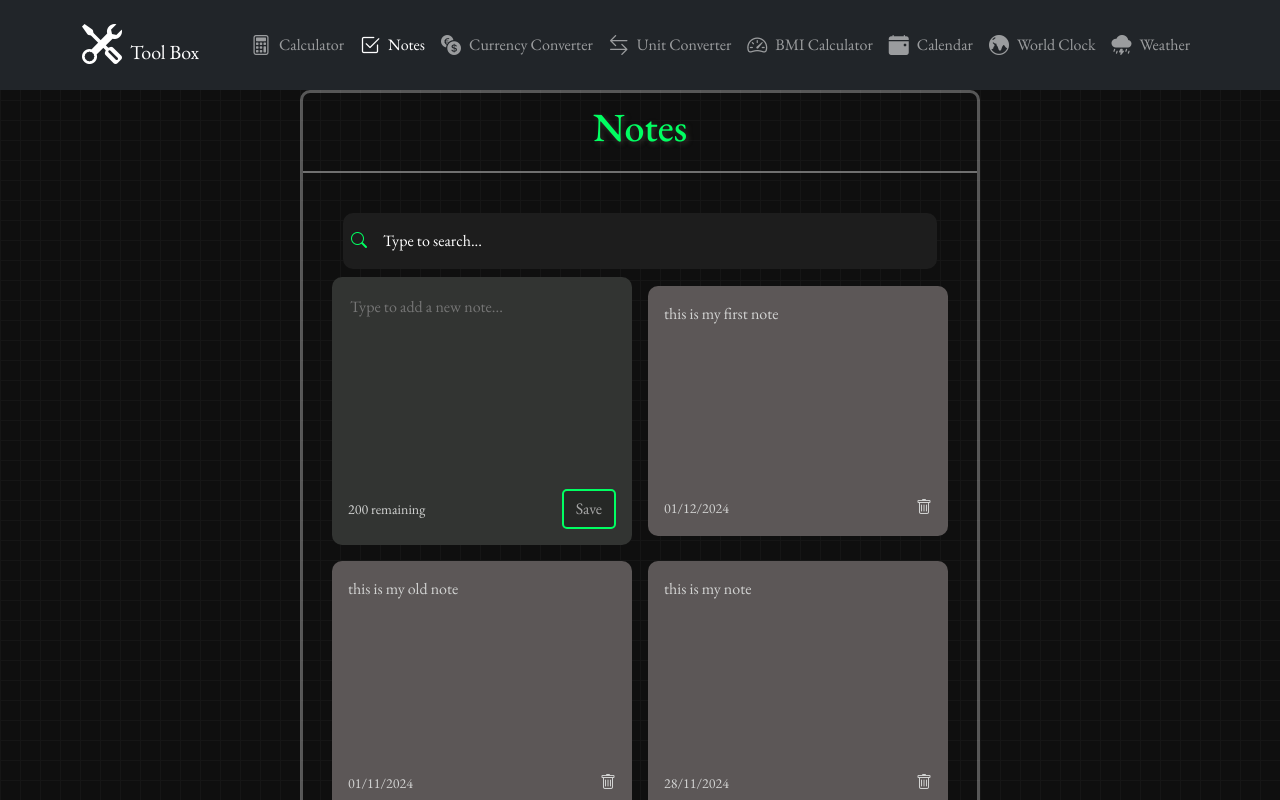
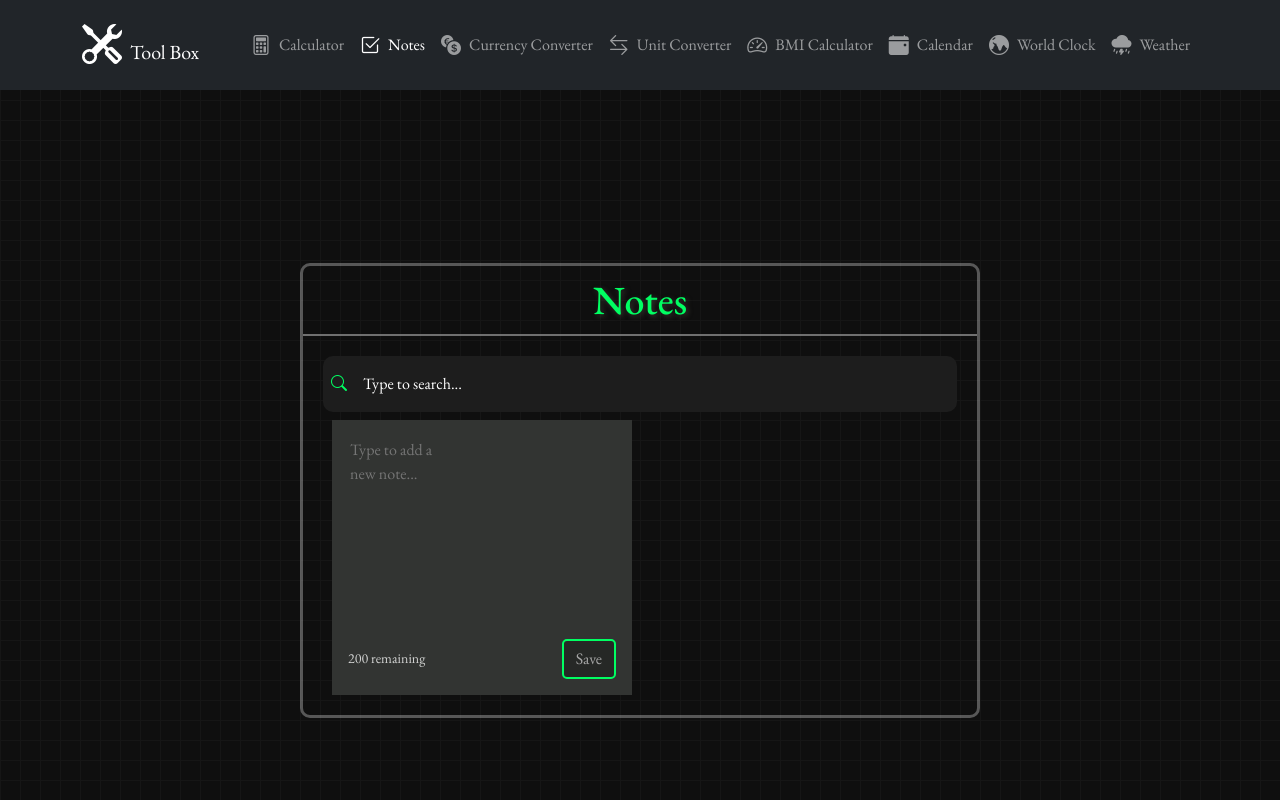
Before and after one commit to Vidushi87/toolkit, a React (Vite) app: page /notes in a window 1280 px wide. Shown: the top 800 px of the page. Built offline with nearby package versions, Linux system fonts and the light colour scheme.

Commit message:
notes almost done

```diff
--- a/src/components/Notes/AddNote.jsx
+++ b/src/components/Notes/AddNote.jsx
@@ -20,7 +20,7 @@ const AddNote = ({ handleAddNote }) => {
   };
 
   return (
-    <div className={`p-3 ${styles.note} ${styles.addNote}`}>
+    <div className={`p-3 ${styles.addNote}`}>
       <textarea
         rows="8"
         cols="10"
--- a/src/components/Notes/Notes.jsx
+++ b/src/components/Notes/Notes.jsx
@@ -1,31 +1,33 @@
-import React, { useState } from "react";
+import React, { useEffect, useState } from "react";
 import { nanoid } from "nanoid";
 import styles from "./Notes.module.css";
 import NotesList from "./NotesList";
 
 const Notes = () => {
-  const [notes, setNotes] = useState([
-    { id: nanoid(), text: "this is my first note", date: "01/12/2024" },
-    { id: nanoid(), text: "this is my old note", date: "01/11/2024" },
-    { id: nanoid(), text: "this is my note", date: "28/11/2024" },
-    { id: nanoid(), text: "this is note", date: "30/11/2024" },
-  ]);
+  const [notes, setNotes] = useState(() => {
+    const savedNotes = localStorage.getItem("toolkit-notes");
+    return savedNotes ? JSON.parse(savedNotes) : [];
+  });
+
+  const [searchText, setSearchText] = useState("");
+
+  useEffect(() => {
+    localStorage.setItem("toolkit-notes", JSON.stringify(notes));
+  }, [notes]);
 
   const addNote = (text) => {
-    const date = new Date().toLocaleDateString;
+    const date = new Date().toLocaleDateString();
     const newNote = {
       id: nanoid(),
-      text: text,
-      date: date,
+      text,
+      date,
     };
 
-    const newNotes = [newNote, ...notes];
-    setNotes(newNotes);
+    setNotes((prevNotes) => [newNote, ...prevNotes]);
   };
 
   const deleteNote = (id) => {
-    const newNotes = notes.filter((note) => note.id !== id);
-    setNotes(newNotes);
+    setNotes((prevNotes) => prevNotes.filter((note) => note.id !== id));
   };
 
   return (
@@ -35,9 +37,12 @@ const Notes = () => {
           <h1>Notes</h1>
         </center>
         <NotesList
-          notes={notes}
+          notes={notes.filter((note) =>
+            note.text.toLowerCase().includes(searchText.toLowerCase())
+          )}
           handleAddNote={addNote}
           handleDeleteNote={deleteNote}
+          handleSearchNote={setSearchText}
         />
       </div>
     </div>
--- a/src/components/Notes/Notes.module.css
+++ b/src/components/Notes/Notes.module.css
@@ -37,13 +37,29 @@ body {
   align-items: center;
   justify-content: center;
   color: #d2d3d2;
+  overflow-y: auto;
+  max-height: 550px;
+}
+.notesList::-webkit-scrollbar {
+  width: 10px; /* Width of the scrollbar */
+}
+
+.notesList::-webkit-scrollbar-thumb {
+  background-color: #00ff62; /* Color of the thumb */
+  border-radius: 10px; /* Rounded corners for the thumb */
+  border: 2px solid #161616; /* Border around the thumb */
+}
+
+.notesList::-webkit-scrollbar-track {
+  background-color: #333333; /* Background of the scrollbar track */
+  border-radius: 10px;
 }
 
 .notesContainer {
   width: auto;
-  margin-top: 20px;
+  margin-top: 10px;
   border-top: 2px solid #808080db;
-  padding: 40px;
+  padding: 20px;
 }
 
 .note {
@@ -99,6 +115,9 @@ body {
 }
 
 .search {
+  position: sticky;
+  top: 0;
+  z-index: 10;
   border-radius: 10px;
   background-color: rgb(29, 29, 29) !important;
 }
--- a/src/components/Notes/NotesList.jsx
+++ b/src/components/Notes/NotesList.jsx
@@ -4,10 +4,15 @@ import Note from "./Note";
 import AddNote from "./AddNote";
 import Search from "./Search";
 
-const NotesList = ({ notes, handleAddNote, handleDeleteNote }) => {
+const NotesList = ({
+  notes,
+  handleAddNote,
+  handleDeleteNote,
+  handleSearchNote,
+}) => {
   return (
     <div className={`${styles.notesContainer}`}>
-      <Search />
+      <Search handleSearchNote={handleSearchNote} />
       <div className={`${styles.notesList}`}>
         <AddNote handleAddNote={handleAddNote} />
         {notes.map((note) => (
--- a/src/components/Notes/Search.jsx
+++ b/src/components/Notes/Search.jsx
@@ -1,13 +1,15 @@
 import React from "react";
 import styles from "./Notes.module.css";
 
-const Search = () => {
+const Search = ({ handleSearchNote }) => {
   return (
-    <div
-      className={`d-flex align-items-center p-2 mb-2 ${styles.search}`}
-    >
+    <div className={`d-flex align-items-center p-2 mb-2 ${styles.search}`}>
       <i className="bi bi-search me-2"></i>
-      <input type="text" placeholder="Type to search..." />
+      <input
+        onChange={(e) => handleSearchNote(e.target.value)}
+        type="text"
+        placeholder="Type to search..."
+      />
     </div>
   );
 };
```
